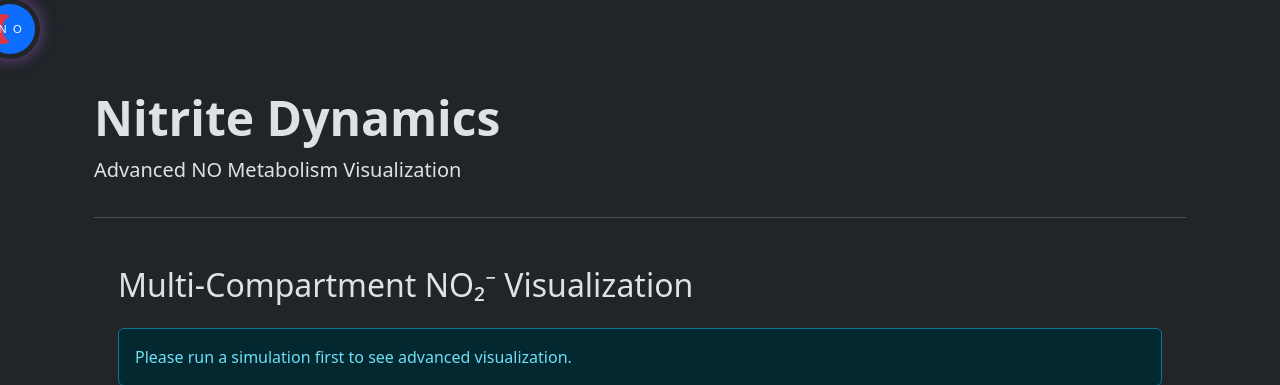
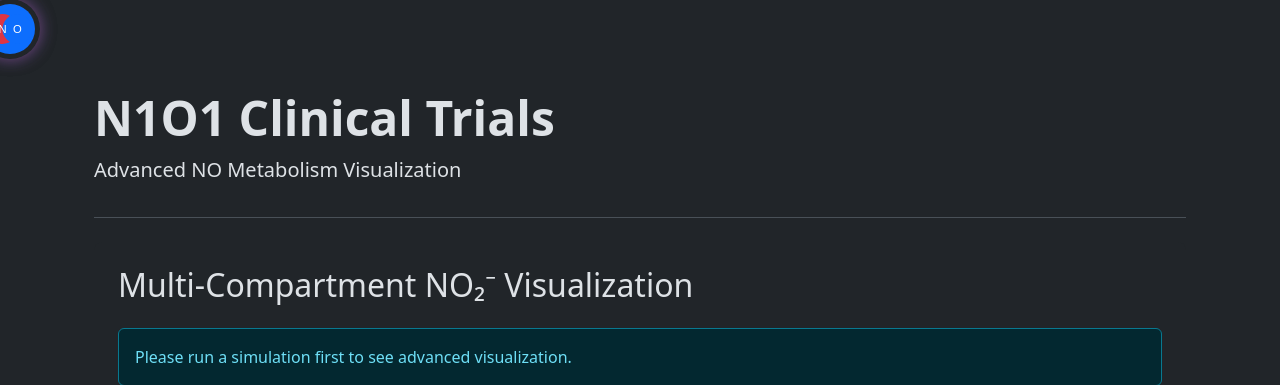
Before and after one commit to just-goingviral/N1o1-Clinical-Trials-Public, a Flask app: page /simulations/advanced-view in a window 1280 px wide. Shown: the part 51-436 px from the top of the page. Run offline with Flask 3, Linux system fonts and the light colour scheme.

Commit message:
Updated the project name
Renamed instances of "Nitrite Dynamics" to "N1O1 Clinical Trials" across multiple HTML templates, including titles and download filenames.

Replit-Commit-Author: Agent
Replit-Commit-Session-Id: 02085e48-3f71-4987-a9fe-b5da962cb381
Replit-Commit-Screenshot-Url: https://storage.googleapis.com/screenshot-production-us-central1/c7366399-7c9f-4f86-a97f-6c611e6aff26/d046a4f2-f51a-4afa-839d-d1ceae5c5579.jpg

```diff
--- a/templates/advanced_visualization.html
+++ b/templates/advanced_visualization.html
@@ -6,7 +6,7 @@
 {% block content %}
 <div class="container">
     <header class="pb-3 mb-4 border-bottom">
-        <h1 class="display-5 fw-bold">Nitrite Dynamics</h1>
+        <h1 class="display-5 fw-bold">N1O1 Clinical Trials</h1>
         <p class="lead">Advanced NO Metabolism Visualization</p>
     </header>
 
@@ -203,7 +203,7 @@ document.addEventListener('DOMContentLoaded', function() {
             plugins: {
                 title: {
                     display: true,
-                    text: 'Multi-Compartment Nitrite Dynamics',
+                    text: 'N1O1 Clinical Trials - Multi-Compartment Analysis',
                     font: {
                         size: 18
                     }
@@ -290,7 +290,7 @@ document.addEventListener('DOMContentLoaded', function() {
         const url = URL.createObjectURL(blob);
         const link = document.createElement('a');
         link.href = url;
-        link.setAttribute('download', 'nitrite_simulation_{{ simulation.id }}_advanced.csv');
+        link.setAttribute('download', 'n1o1_clinical_trials_{{ simulation.id }}_advanced.csv');
         document.body.appendChild(link);
         link.click();
         document.body.removeChild(link);
@@ -301,7 +301,7 @@ document.addEventListener('DOMContentLoaded', function() {
         const image = canvas.toDataURL('image/png');
         const link = document.createElement('a');
         link.href = image;
-        link.download = 'nitrite_simulation_{{ simulation.id }}_advanced.png';
+        link.download = 'n1o1_clinical_trials_{{ simulation.id }}_advanced.png';
         document.body.appendChild(link);
         link.click();
         document.body.removeChild(link);
--- a/templates/notes/edit.html
+++ b/templates/notes/edit.html
@@ -1,6 +1,6 @@
 {% extends "base.html" %}
 
-{% block title %}Edit Note - Nitrite Dynamics{% endblock %}
+{% block title %}Edit Note - N1O1 Clinical Trials{% endblock %}
 
 {% block head %}
 {{ super() }}
--- a/templates/notes/list.html
+++ b/templates/notes/list.html
@@ -1,6 +1,6 @@
 {% extends "base.html" %}
 
-{% block title %}Clinical Notes - Nitrite Dynamics{% endblock %}
+{% block title %}Clinical Notes - N1O1 Clinical Trials{% endblock %}
 
 {% block content %}
 <div class="container mt-5">
--- a/templates/notes/new.html
+++ b/templates/notes/new.html
@@ -1,6 +1,6 @@
 {% extends "base.html" %}
 
-{% block title %}New Clinical Note - Nitrite Dynamics{% endblock %}
+{% block title %}New Clinical Note - N1O1 Clinical Trials{% endblock %}
 
 {% block head %}
 {{ super() }}
--- a/templates/notes/view.html
+++ b/templates/notes/view.html
@@ -1,6 +1,6 @@
 {% extends "base.html" %}
 
-{% block title %}{{ note.title }} - Nitrite Dynamics{% endblock %}
+{% block title %}{{ note.title }} - N1O1 Clinical Trials{% endblock %}
 
 {% block content %}
 <div class="container mt-5">
```
